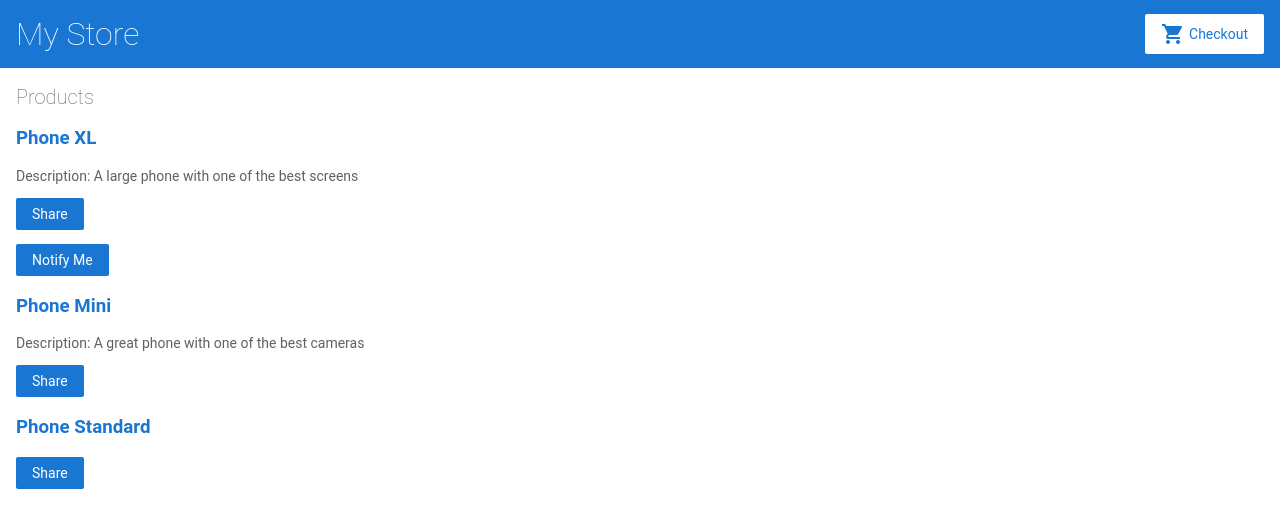
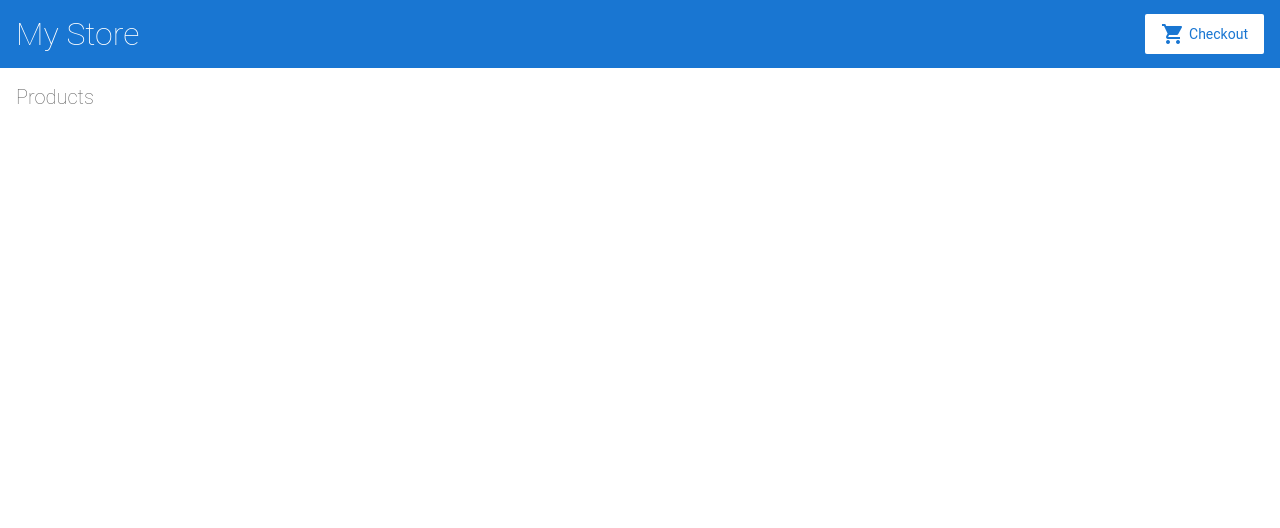
Before and after one commit to MarcOrtizBurgos/angular-enjdkz, an Angular app: page / in a window 1280 px wide. Shown: the top 528 px of the page. Built offline with nearby package versions, Linux system fonts and the light colour scheme.

Commit message:
5 files modified

```diff
--- a/src/app/cart.service.ts
+++ b/src/app/cart.service.ts
@@ -1,17 +1,17 @@
 import { HttpClient } from '@angular/common/http';
-import { Product } from './products';
+import { User } from './products';
 import { Injectable } from '@angular/core';
 /* . . . */
 @Injectable({
   providedIn: 'root',
 })
 export class CartService {
-  items: Product[] = [];
+  items: User[] = [];
 
   constructor(private http: HttpClient) {}
   /* . . . */
 
-  addToCart(product: Product) {
+  addToCart(product: User) {
     this.items.push(product);
   }
 
--- a/src/app/cart/cart.component.html
+++ b/src/app/cart/cart.component.html
@@ -6,7 +6,9 @@
 
 <div class="cart-item" *ngFor="let item of items">
   <span>{{ item.name }}</span>
-  <span>{{ item.price | currency }}</span>
+  <span>{{ item.surname }}</span>
+  <span>{{ item.email }}</span>
+  <span>{{ item.id }}</span>
 </div>
 
 <form [formGroup]="checkoutForm" (ngSubmit)="onSubmit()">
--- a/src/app/product-alerts/product-alerts.component.ts
+++ b/src/app/product-alerts/product-alerts.component.ts
@@ -1,5 +1,5 @@
 import { Component, Input, Output, EventEmitter } from '@angular/core';
-import { Product } from '../products';
+import { User } from '../products';
 
 @Component({
   selector: 'app-product-alerts',
@@ -7,6 +7,6 @@ import { Product } from '../products';
   styleUrls: ['./product-alerts.component.css'],
 })
 export class ProductAlertsComponent {
-  @Input() product: Product | undefined;
+  @Input() product: User | undefined;
   @Output() notify = new EventEmitter();
 }
--- a/src/app/product-details/product-details.component.ts
+++ b/src/app/product-details/product-details.component.ts
@@ -1,7 +1,7 @@
 import { Component, OnInit } from '@angular/core';
 import { ActivatedRoute } from '@angular/router';
 
-import { Product, products } from '../products';
+import { User, users } from '../products';
 import { CartService } from '../cart.service';
 
 @Component({
@@ -10,14 +10,14 @@ import { CartService } from '../cart.service';
   styleUrls: ['./product-details.component.css'],
 })
 export class ProductDetailsComponent implements OnInit {
-  product: Product | undefined;
+  product: User | undefined;
 
   constructor(
     private route: ActivatedRoute,
     private cartService: CartService
   ) {}
 
-  addToCart(product: Product) {
+  addToCart(product: User) {
     this.cartService.addToCart(product);
     window.alert('Your product has been added to the cart!');
   }
@@ -28,8 +28,6 @@ export class ProductDetailsComponent implements OnInit {
     const productIdFromRoute = Number(routeParams.get('productId'));
 
     // Find the product that correspond with the id provided in route.
-    this.product = products.find(
-      (product) => product.id === productIdFromRoute
-    );
+    this.user = users.find((product) => product.id === productIdFromRoute);
   }
 }
--- a/src/app/products.ts
+++ b/src/app/products.ts
@@ -1,31 +1,54 @@
-export interface Product {
-  id: number;
+export interface User {
   name: string;
-  price: number;
-  description: string;
+  surname: string;
+  email: string;
+  id: string;
 }
 
-export const products = [
+export const users = [
   {
-    id: 1,
-    name: 'Phone XL',
-    price: 799,
-    description: 'A large phone with one of the best screens'
+    name: 'Jhon',
+    surname: 'Doe',
+    email: 'jhon.doe@email.com',
+    id: '4782938L',
   },
   {
-    id: 2,
-    name: 'Phone Mini',
-    price: 699,
-    description: 'A great phone with one of the best cameras'
+    name: 'Alice',
+    surname: 'Combs',
+    email: 'alice.combs@email.com',
+    id: '4749204T',
   },
   {
-    id: 3,
-    name: 'Phone Standard',
-    price: 299,
-    description: ''
-  }
+    name: 'Grace',
+    surname: 'Hawkins',
+    email: 'grace.hawkins@email.com',
+    id: '5671938K',
+  },
+  {
+    name: 'Wayne',
+    surname: 'Stuart',
+    email: 'wayne.stuart@email.com',
+    id: '9022108P',
+  },
+  {
+    name: 'Juan',
+    surname: 'Spence',
+    email: 'juan.spence@email.com',
+    id: '4321165C',
+  },
+  {
+    name: 'Ronan',
+    surname: 'Orozco',
+    email: 'ronan.orozco@email.com',
+    id: '6738145E',
+  },
+  {
+    name: 'Sylvia',
+    surname: 'Vega',
+    email: 'sylvia.vega@email.com',
+    id: '2031145J',
+  },
 ];
-
 
 /*
 Copyright Google LLC. All Rights Reserved.
```
